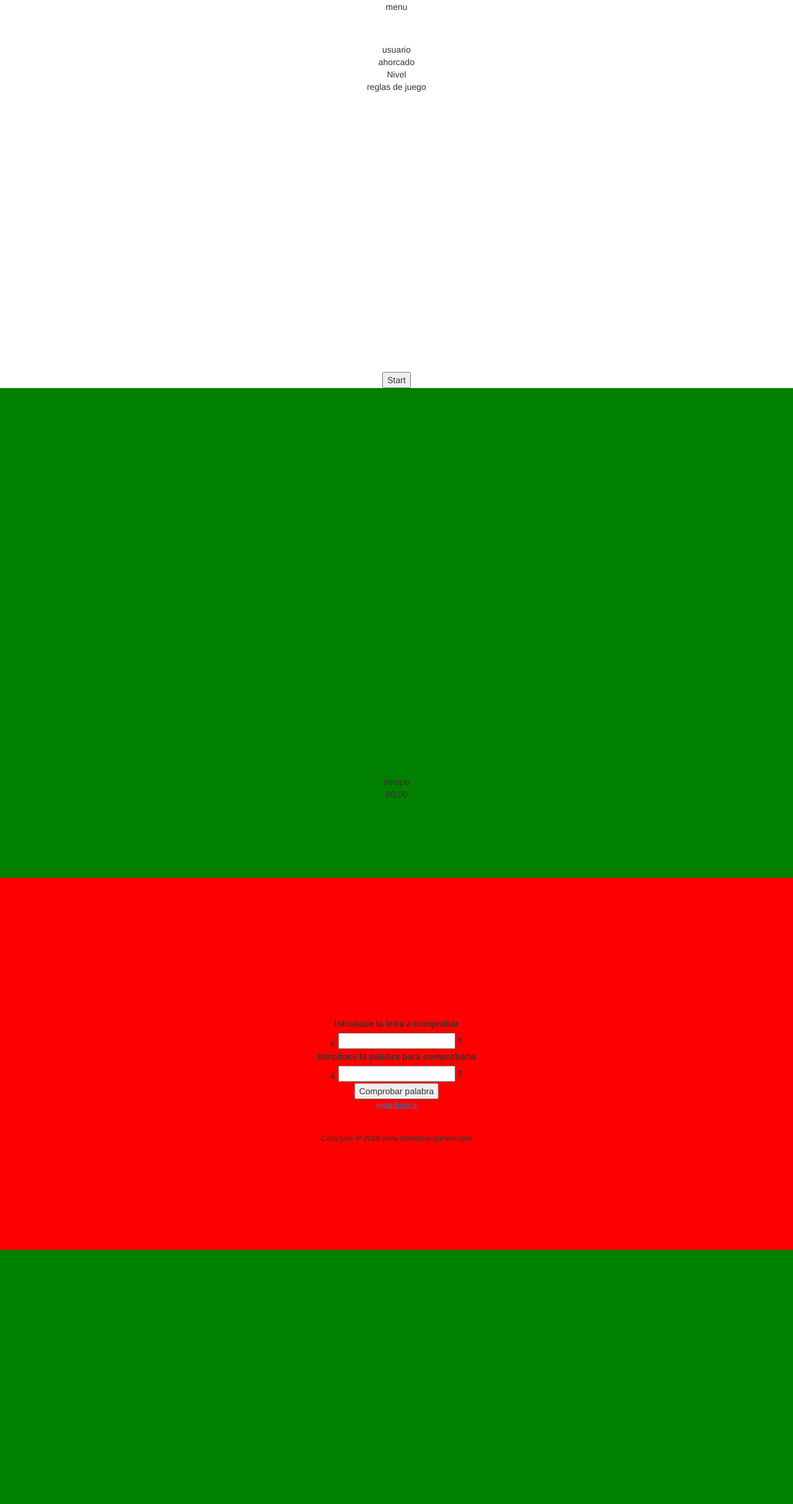
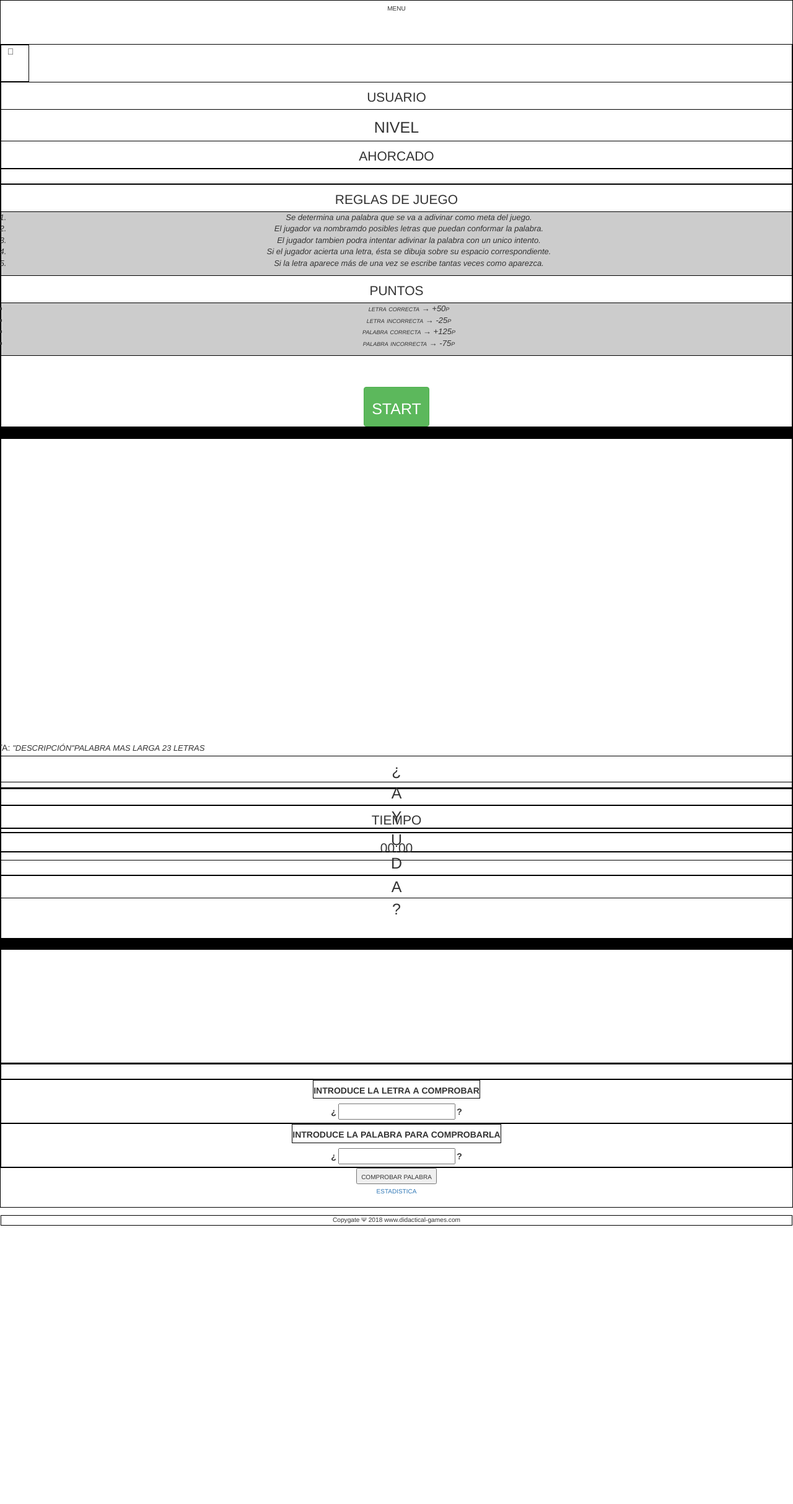
Before and after one commit to Calatrava83/DidacticalGames, a PHP site: page / in a window 1280 px wide; the page is wider, and only the part inside the window is pictured. Shown: that part at 62% size. After the commit the page ends 1977 px from the top of that part, so only its background shows below. Run offline with PHP 8.4, Linux system fonts and the light colour scheme; some libraries are stand-ins or nearby versions.

Commit message:
maquetado

```diff
--- a/ahorcado/index.php
+++ b/ahorcado/index.php
@@ -24,7 +24,7 @@
         <!-- ===== ===== ===== ===== ===== ===== ===== -->
         <style>
             .borderA{
-                /*border:1px double black;*/
+                border:1px double black;
                 text-align: center;
             }
         </style>
@@ -48,7 +48,7 @@
             <!-- ===== ===== ===== ===== ===== ===== ===== -->
             <!-- ===== ===== MENU ===== ===== -->
             <article class="row">
-                <nav class="nav navbar">menu</nav>
+                <nav id="menu" class="nav navbar">menu</nav>
             </article>
             <!-- ===== ===== MENU ===== ===== -->
             <!-- ===== ===== ===== ===== ===== ===== ===== -->
@@ -60,11 +60,17 @@
                     <header class="row">
                         <!-- ===== ===== ===== ===== ===== ===== ===== -->
                         <!-- ===== ===== USUARIO ===== ===== -->
-                        <section class="col-3 mr-auto borderA"><span class="glyphicons glyphicons-user"></span>usuario</section>
+                        <!--<section class="col-1 borderA"></section>-->
+                        <section class="glyphicon-user ml-3 borderA"><span></span></section>
+                        <section id="user" class="col-2 pt-2 mr-auto text-left borderA"><span>usuario</span></section>
                         <!-- ===== ===== USUARIO ===== ===== -->
                         <!-- ===== ===== ===== ===== ===== ===== ===== -->
+                        <!-- ===== ===== NIVEL ===== ===== -->
+                        <section id="nivel" class="col-auto text-center font-weight-bold">Nivel</section>
+                        <!-- ===== ===== NIVEL ===== ===== -->
+                        <!-- ===== ===== ===== ===== ===== ===== ===== -->
                         <!-- ===== ===== JUEGO ===== ===== -->
-                        <section class="col-3 ml-auto borderA">ahorcado</section>
+                        <section id="nombre-juego" class="col-3 ml-auto pt-2 pr-5 text-right borderA">ahorcado</section>
                         <!-- ===== ===== JUEGO ===== ===== -->
                         <!-- ===== ===== ===== ===== ===== ===== ===== -->
                     </header>
@@ -73,24 +79,37 @@
                     <!-- ===== ===== ===== ===== ===== ===== ===== -->
                     <!-- ===== ===== BODY ===== ===== -->
                     <article class="row">
-                        <!-- ===== ===== ===== ===== ===== ===== ===== -->
-                        <!-- ===== ===== NIVEL ===== ===== -->
-                        <section id="nivel" class="col-12 text-center font-weight-bold">Nivel</section>
-                        <!-- ===== ===== NIVEL ===== ===== -->
-                        <!-- ===== ===== ===== ===== ===== ===== ===== -->
+                        <section class="col-12 borderA altura-min"></section>
                     </article>
                     <article class="row">
                         <!-- ===== ===== ===== ===== ===== ===== ===== -->
                         <!-- ===== ===== REGLAS ===== ===== -->
                         <section class="col-3 borderA">
-                            <span>reglas de juego</span>
+                            <span id="nombre-regla">reglas de juego</span>
                             <article id="reglas" class="row">
-                                <section class="reglas col-10 mx-auto borderA">
-
+                                <section class="reglas col-10 mx-auto pt-3 pr-3 pl-3 text-justify borderA">
+                                    <ol class="pl-2">
+                                        <li>Se determina una palabra que se va a adivinar como meta del juego.</li>
+                                        <li>El jugador va nombramdo posibles letras que puedan conformar la palabra.</li>
+                                        <li>El jugador tambien podra intentar adivinar la palabra con un unico intento.</li>
+                                        <li>Si el jugador acierta una letra, &eacute;sta se dibuja sobre su espacio correspondiente.</li>
+                                        <li>Si la letra aparece m&aacute;s de una vez se escribe tantas veces como aparezca.</li>
+                                    </ol>
+                                </section>
+                            </article>
+                            <span id="puntos">puntos</span>
+                            <article id="regla-puntos" class="row">
+                                <section class="regla-puntos col-10 mx-auto pt-3 pr-3 pl-3 text-justify borderA">
+                                    <ul class="pl-2">
+                                        <li>letra correcta &rarr; +50p</li>
+                                        <li>letra incorrecta &rarr; -25p</li>
+                                        <li>palabra correcta &rarr; +125p</li>
+                                        <li>palabra incorrecta &rarr; -75p</li>
+                                    </ul>
                                 </section>
                             </article>
                             <article class="row">
-                                <button id="start" class="col-10 mx-auto start" name="start">Start</button>
+                                <button id="start" class="col-10 mx-auto start btn btn-success" name="start">Start</button>
                             </article>
                         </section>
                         <!-- ===== ===== REGLAS ===== ===== -->
@@ -109,11 +128,25 @@
                                 <section class="col-4 borderA green"></section>
                                 <section class="col-4 borderA green"></section>
                             </article>
+                            <article class="row">
+                                <section id="pista" class="col-11 mx-auto text-left"><span>pista: <span class="descripcion">"descripci&oacute;n"palabra mas larga 23 letras</span></span></section>
+                                <section class="col-8 mx-auto text-center borderA">
+                                    <article id="palabra" class="row">
+                                        <span class="col-1 ml-auto">¿</span>
+                                        <section class="col-auto borderA">a</section>
+                                        <section class="col-auto borderA">y</section>
+                                        <section class="col-auto borderA">u</section>
+                                        <section class="col-auto borderA">d</section>
+                                        <section class="col-auto borderA">a</section>
+                                        <span class="col-1 mr-auto">?</span>
+                                    </article>
+                                </section>
+                            </article>
                         </section>
                         <!-- ===== ===== TABLERO ===== ===== -->
                         <!-- ===== ===== ===== ===== ===== ===== ===== -->
                         <!-- ===== ===== TIEMPO ===== ===== -->
-                        <section class="col-3 borderA">
+                        <section id="tiempo" class="col-3 borderA">
                             <article class="row">
                                 <section class="col-12 altura-min"></section>
                                 <section class="col-6 mx-auto borderA">tiempo</section>
@@ -149,7 +182,7 @@
                         <section class="col-6 borderA">
                             <!-- ===== ===== ===== ===== ===== ===== ===== -->
                             <!-- ===== ===== COMPROBAR LETRA ===== ===== -->
-                            <article class="row">
+                            <article id="letra" class="row">
                                 <label class="col-7 mx-auto text-center borderA">Introduce la letra a comprobar</label>
                                 <section class="col-12"></section>
                                 <label class="col-auto ml-auto text-right">¿</label>
@@ -162,7 +195,7 @@
                         <section class="col-6 borderA">
                             <!-- ===== ===== ===== ===== ===== ===== ===== -->
                             <!-- ===== ===== COMPROBAR PALABRA ===== ===== -->
-                            <article class="row">
+                            <article id="nombre-palabra" class="row">
                                 <label class="col-7 mx-auto text-center borderA">Introduce la palabra para comprobarla</label>
                                 <section class="col-12"></section>
                                 <label class="col-auto ml-auto text-right">¿</label>
@@ -179,7 +212,7 @@
             </article>
             <!-- ===== ===== ===== ===== ===== ===== ===== -->
             <!-- ===== ===== BOTONES ===== ===== -->
-            <article class="row pt-3">
+            <article class="row">
                 <button id="comprobar-palabra" class="col-2 text-center mx-auto">Comprobar palabra</button>
                 <section class="col-12"></section>
                 <a id="estadistica" href="#" class="col-2 text-center mx-auto">estadistica</a>
@@ -187,13 +220,13 @@
             <!-- ===== ===== BOTONES ===== ===== -->
             <!-- ===== ===== ===== ===== ===== ===== ===== -->
             <footer class="row">
-            <!-- ===== ===== ===== ===== ===== ===== ===== -->
-            <!-- ===== ===== COPYGATE ===== ===== -->
-                <section class="col-6 mx-auto text-center borderA">
+                <!-- ===== ===== ===== ===== ===== ===== ===== -->
+                <!-- ===== ===== COPYGATE ===== ===== -->
+                <section class="col-6 pt-2 mx-auto text-center small borderA">
                     <span>Copygate &Psi; 2018 www.didactical-games.com</span>
                 </section>
-            <!-- ===== ===== COPYGATE ===== ===== -->
-            <!-- ===== ===== ===== ===== ===== ===== ===== -->
+                <!-- ===== ===== COPYGATE ===== ===== -->
+                <!-- ===== ===== ===== ===== ===== ===== ===== -->
             </footer>
         </section>
     </body>
--- a/ahorcado/styles.css
+++ b/ahorcado/styles.css
@@ -1,34 +1,63 @@
-
 /*===== ===== ===== ===== ===== ===== =====*/
 /*===== ===== CSS TAG ===== =====*/
 footer{
     position: relative;
-    bottom: -35px;
+    bottom: -30px;
     font-size: 12px;
 }
 /*===== ===== CSS TAG ===== =====*/
 /*===== ===== ===== ===== ===== ===== =====*/
 /*===== ===== ===== ===== ===== ===== =====*/
 /*===== ===== CSS ID ===== =====*/
+#menu,#user,#pista,#reglas,#nombre-juego,#nivel,#nombre-regla,#start,#tiempo,
+#letra,#nombre-palabra,#comprobar-palabra,#estadistica,#puntos{
+    font-variant: all-petite-caps;
+}
 #altura{
     height: 125px;
 }
 #tablero{
-    height: 600px;
+    height: 500px;
+}
+#user,#nombre-juego{
+}
+#nivel,#start{
+    font-size: 35px;
+}
+#tablero section{
+    height: auto;
+}
+#pista{
+    font-size: 20px;
+}
+#nombre-regla,#tiempo,#user,#nombre-juego{
+    font-size: 30px;
+}
+#palabra{
+    font-size: 25px;
+    text-transform: uppercase;
+    height: 50px;
+    padding: 5px 0px 0px 0px;
 }
 #tablero-ahorcado{
     height: 200px;
 }
+#tablero-ahorcado section{
+    height: auto;
+}
+#letra label,#nombre-palabra label{
+    font-size: 20px;
+}
 #reglas{
-    height: 400px;
+}
+#puntos{
+    font-size: 30px;
+}
+#regla-puntos{
     margin-bottom: 50px;
 }
 #footer{
     /*height: 95px;*/
-}
-#footer span{
-    position: relative;
-    bottom: -10px;
 }
 /*===== ===== CSS ID ===== =====*/
 /*===== ===== ===== ===== ===== ===== =====*/
@@ -47,6 +76,32 @@
 .altura-min{
     height: 25px;
 }
+.glyphicon-user{
+    height: 60px;
+    width: 60px;
+}
+.descripcion{
+    font-style: oblique;
+    font-size: 18px;
+}
+.reglas{
+    text-align: justify;
+    font-variant: normal !important;
+    font-style: oblique !important;
+    font-size: 13px;
+    background-color: rgba(0,0,0,0.2);
+}
+.regla-puntos{
+    list-style: square!important;
+    text-align: justify;
+    font-variant: small-caps !important;
+    font-style: oblique !important;
+    font-size: 13px;
+    background-color: rgba(0,0,0,0.2);
+}
+.regla-puntos ul{
+    list-style: square!important;
+}
 /*===== ===== CSS CLASS ===== =====*/
 /*===== ===== ===== ===== ===== ===== =====*/
 /*===== ===== ===== ===== ===== ===== =====*/
```
